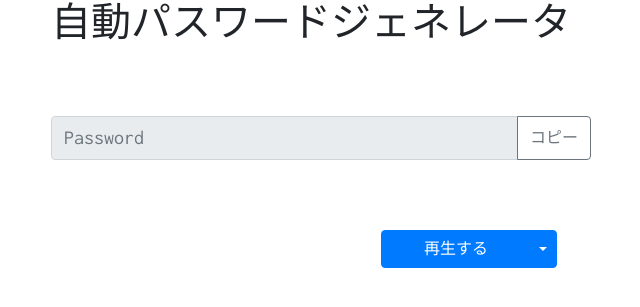
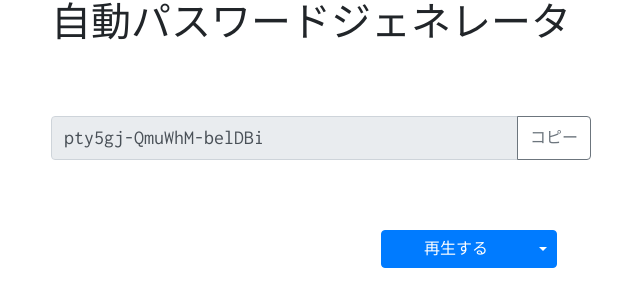
Before and after one commit to MelonDev/MelonCloud, a FastAPI app: page /pwg in a window 1280 px wide. Shown: the part 267-574 px from the top of the page, without its empty margins (319-959 px from the left). Run offline with FastAPI, Linux system fonts and the light colour scheme; parts of the project's set-up code (start-up, migrations or seed data) failed here and were passed over; some libraries are stand-ins or nearby versions; some web fonts are replaced.

Commit message:
แก้ไขหน้าเว็บสร้างรหัสผ่านแบบสุ่ม

```diff
--- a/src/routers/page.py
+++ b/src/routers/page.py
@@ -1,10 +1,14 @@
 from fastapi import APIRouter, Request
 
 from src.environment.share_environment import templates
+from src.tools.random_password_generator import RandomPasswordGenerator, SimpleRPWGModel
 
 router = APIRouter()
 
 
-@router.get("/pwg", include_in_schema=False)
-async def pwg(request: Request):
-    return templates.TemplateResponse("security/password_generator/home.html", {"request": request})
+@router.get("/pwg", include_in_schema=True)
+async def pwg(request: Request, step: int = None):
+    generator = RandomPasswordGenerator()
+    password = generator.simple(step=step) if step is not None else generator.simple()
+    return templates.TemplateResponse("security/password_generator/home.html",
+                                      {"request": request, "password": password})
--- a/src/static/templates/security/password_generator/home.html
+++ b/src/static/templates/security/password_generator/home.html
@@ -22,7 +22,7 @@
                 <div class="col-5">
                     <div class="input-group">
                         <div class="input-group-prepend">
-                            <a class="btn btn-primary button-style button-submit" href="/page/password_generator" role="button">再生する</a>
+                            <a class="btn btn-primary button-style button-submit" href="/pwg" role="button">再生する</a>
 
 
                         </div>
@@ -34,9 +34,9 @@
                                 <span class="sr-only">Toggle Dropdown</span>
                             </button>
                             <div class="dropdown-menu dropdown-menu-left">
-                                <a class="dropdown-item button-style" href="/page/password_generator/3">3 セット</a>
-                                <a class="dropdown-item button-style" href="/page/password_generator/4">4 セット</a>
-                                <a class="dropdown-item button-style" href="/page/password_generator/5">5 セット</a>
+                                <a class="dropdown-item button-style" href="/pwg?step=3">3 セット</a>
+                                <a class="dropdown-item button-style" href="/pwg?step=4">4 セット</a>
+                                <a class="dropdown-item button-style" href="/pwg?step=5">5 セット</a>
                             </div>
                         </div>
                     </div>
```
Also changed, not shown: src/tools/random_password_generator.py (line endings or trailing spaces).
